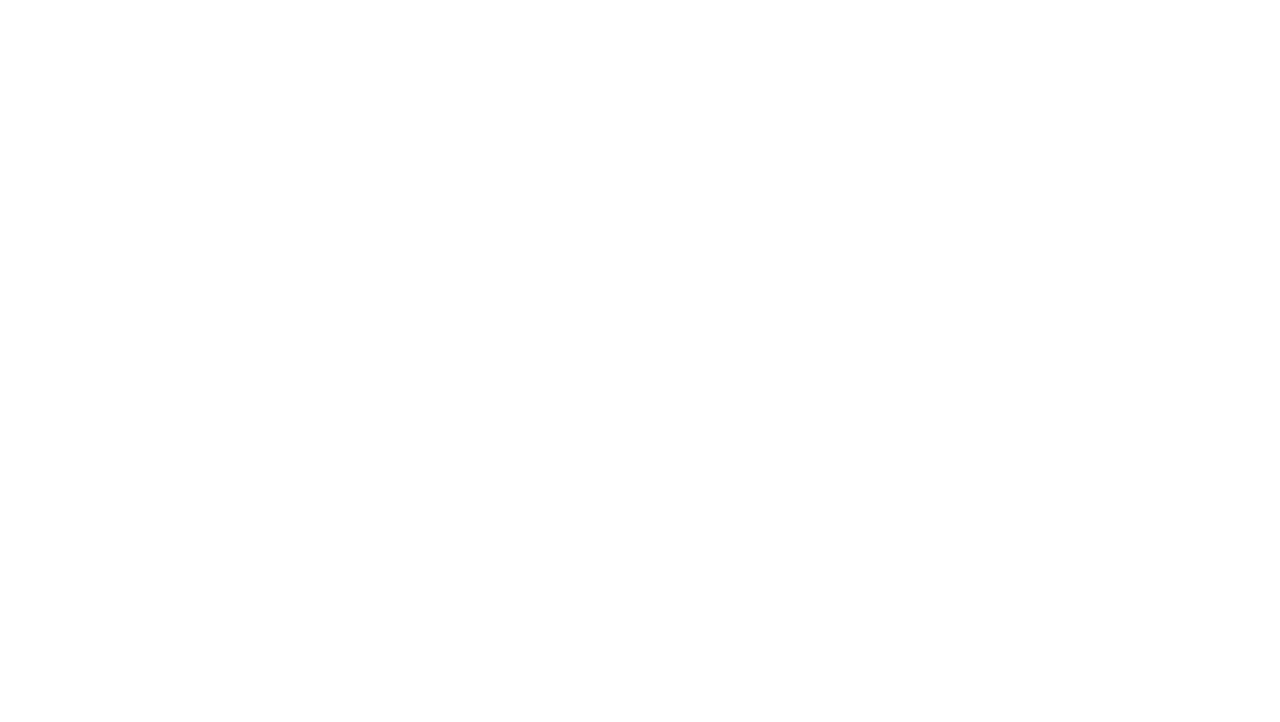
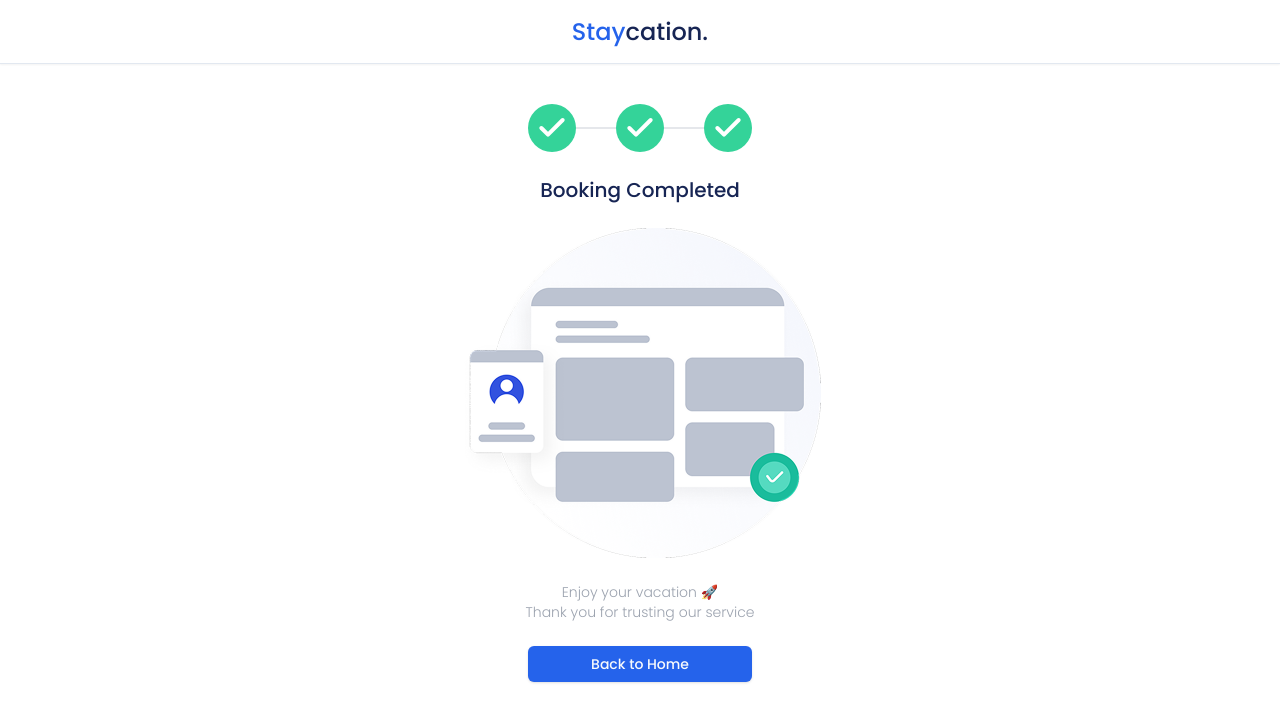
Before and after one commit to novalmahardhika/staycation-app-monorepo, a React (Vite) app in the folder client/: page /booking/success in a window 1280 px wide. Before the commit this address had no page. Shown: the top 722 px of the page. Built offline with nearby package versions, Linux system fonts and the light colour scheme.

Commit message:
feat(client): create page booking success

```diff
--- a/client/src/App.tsx
+++ b/client/src/App.tsx
@@ -8,6 +8,8 @@ import HomestayDetailPage from './pages/homestay-detail-page'
 import HomestayPage from './pages/homestays'
 import BookingLayout from './components/layout/booking-layout'
 import BookingPage from './pages/booking-page'
+import BookingPaymentPage from './pages/booking-payment-page'
+import BookingSuccessPage from './pages/booking-success-page'
 
 function App() {
   return (
@@ -20,6 +22,8 @@ function App() {
 
       <Route path='/booking' element={<BookingLayout />}>
         <Route index element={<BookingPage />} />
+        <Route path='payment' element={<BookingPaymentPage />} />
+        <Route path='success' element={<BookingSuccessPage />} />
       </Route>
 
       <Route element={<AuthLayout />}>
--- /dev/null
+++ b/client/src/pages/booking-payment-page.tsx
@@ -0,0 +1,10 @@
+import { Stepper } from '@/components/ui/stepper'
+
+export default function BookingPaymentPage() {
+  return (
+    <section className='flex flex-col items-center max-w-3xl mx-auto space-y-6'>
+      <Stepper currentIndex={2} />
+      <h1 className='title-section'>Booking Payment</h1>
+    </section>
+  )
+}
--- /dev/null
+++ b/client/src/pages/booking-success-page.tsx
@@ -0,0 +1,28 @@
+import { Button } from '@/components/ui/button'
+import { Stepper } from '@/components/ui/stepper'
+import { useNavigate } from 'react-router'
+
+export default function BookingSuccessPage() {
+  const navigate = useNavigate()
+
+  return (
+    <section className='flex flex-col items-center max-w-3xl mx-auto space-y-6'>
+      <Stepper currentIndex={3} />
+      <h1 className='title-section'>Booking Completed</h1>
+      <div className='relative w-[362px] h-[330px]'>
+        <img
+          src='/src/assets/booking-success.png'
+          alt='booking-success'
+          className='absolute w-full h-full'
+        />
+      </div>
+      <div className='text-sm font-light text-center text-gray-400'>
+        <p>Enjoy your vacation 🚀</p>
+        <p>Thank you for trusting our service</p>
+      </div>
+      <Button className='w-56' onClick={() => navigate('/')}>
+        Back to Home
+      </Button>
+    </section>
+  )
+}
--- a/client/src/schemas/booking-schema.ts
+++ b/client/src/schemas/booking-schema.ts
@@ -27,13 +27,11 @@ export const bookingBiodataSchema = z.object({
     .string()
     .min(3, { message: 'firstName must be at least 3 character' })
     .max(50, { message: 'firstName max 50 character' }),
-  lastName: z.union([
-    z
-      .string()
-      .min(3, { message: 'lastName must be at least 3 character' })
-      .max(50, { message: 'lastName max 50 character' }),
-    z.string().nullable().optional(),
-  ]),
+  lastName: z
+    .string()
+    .min(3, { message: 'lastName must be at least 3 character' })
+    .max(50, { message: 'lastName max 50 character' })
+    .trim(),
   email: z
     .string()
     .email({ message: 'please enter a valid email address in the format' }),
```
Also changed, not shown: client/src/assets/booking-success.png (added).
